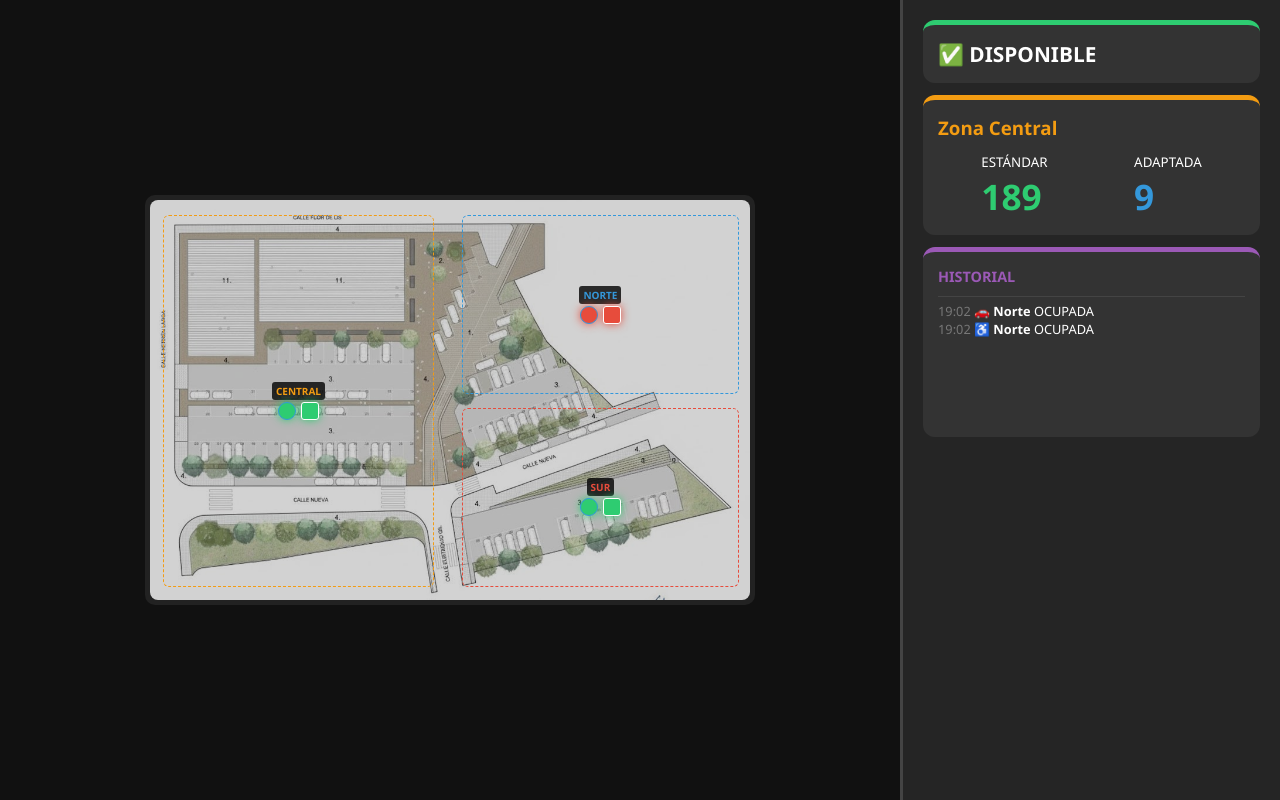
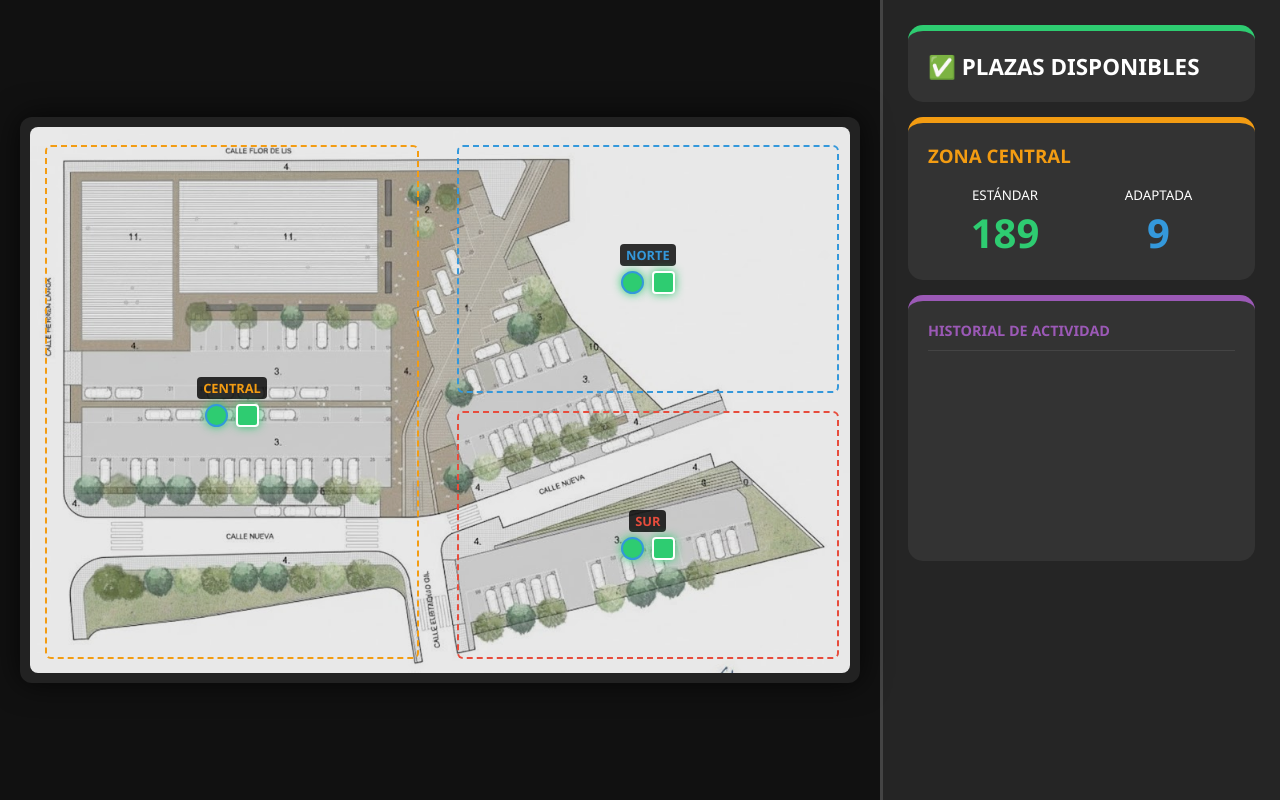
Before and after one commit to Daylon20/Parking-Flask-Arduino, a Flask app: page / in a window 1280 px wide. Run offline with Flask 3, Linux system fonts and the light colour scheme.

Commit message:
Update index.html

```diff
--- a/templates/index.html
+++ b/templates/index.html
@@ -3,74 +3,104 @@
 <head>
     <meta charset="UTF-8">
     <meta name="viewport" content="width=device-width, initial-scale=1.0">
-    <title>Smart Parking Ociopia - Móvil</title>
+    <title>Smart Parking Ociopia</title>
     <style>
-        /* --- DISEÑO BASE --- */
+        /* --- ESTILOS GENERALES --- */
         body {
             font-family: 'Segoe UI', sans-serif;
             background-color: #1a1a1a;
             color: white;
             margin: 0;
             display: flex;
-            flex-direction: row; /* Horizontal en PC */
+            flex-direction: row;
             height: 100vh;
+            overflow: hidden;
         }
 
-        /* --- CONTENEDOR DEL MAPA --- */
+        /* --- CONTENEDOR DEL MAPA (GRANDE EN PC) --- */
         .contenedor-principal {
-            flex: 2;
+            flex: 3;
             position: relative;
             display: flex;
             justify-content: center;
             align-items: center;
-            padding: 10px;
+            padding: 20px;
             background: #111;
         }
+
         .map-container {
             position: relative;
             background: #222;
-            border-radius: 10px;
-            padding: 5px;
+            border-radius: 12px;
+            padding: 10px;
             width: 100%;
-            max-width: 600px;
+            max-width: 1100px;
+            box-shadow: 0 0 30px rgba(0,0,0,0.7);
         }
+
         .map-image {
             display: block;
             width: 100%;
             height: auto;
             border-radius: 8px;
-            opacity: 0.8;
+            opacity: 0.9;
         }
 
         /* --- ZONAS INTERACTIVAS --- */
-        .zona-interactiva { position: absolute; cursor: pointer; border-radius: 6px; display: flex; flex-direction: column; align-items: center; justify-content: center; text-align: center; }
-        .nombre-zona { font-size: 10px; font-weight: bold; background: rgba(0,0,0,0.8); padding: 2px 4px; border-radius: 3px; margin-bottom: 2px; }
-        .contenedor-leds { display: flex; gap: 5px; }
-        .led { width: 16px; height: 16px; border: 1.5px solid white; border-radius: 3px; }
+        .zona-interactiva {
+            position: absolute;
+            cursor: pointer;
+            border-radius: 6px;
+            display: flex;
+            flex-direction: column;
+            align-items: center;
+            justify-content: center;
+            transition: 0.2s;
+        }
+        .zona-interactiva:hover { background-color: rgba(255, 255, 255, 0.1); }
+
+        .nombre-zona {
+            font-size: 1vw;
+            min-font-size: 10px;
+            font-weight: bold;
+            background: rgba(0,0,0,0.8);
+            padding: 2px 6px;
+            border-radius: 4px;
+            margin-bottom: 5px;
+        }
+
+        .contenedor-leds { display: flex; gap: 8px; }
+        .led { width: 1.5vw; height: 1.5vw; min-width: 15px; min-height: 15px; border: 2px solid white; border-radius: 4px; }
         .led-adaptada { border-radius: 50%; border-color: #3498db; }
-        .led-off { background-color: #2ecc71; box-shadow: 0 0 8px #2ecc71; }
-        .led-on { background-color: #e74c3c; box-shadow: 0 0 10px #e74c3c; }
+        .led-off { background-color: #2ecc71; box-shadow: 0 0 10px #2ecc71; }
+        .led-on { background-color: #e74c3c; box-shadow: 0 0 15px #e74c3c; }
 
-        /* --- PANEL LATERAL (DERECHA EN PC, ABAJO EN MÓVIL) --- */
+        /* --- PANEL LATERAL --- */
         .side-panel {
-            width: 380px;
+            width: 400px;
             background: #252525;
             border-left: 3px solid #444;
-            padding: 20px;
+            padding: 25px;
             box-sizing: border-box;
             overflow-y: auto;
         }
-        .stat-box { background: #333; padding: 15px; border-radius: 12px; margin-bottom: 12px; border-top: 5px solid #666; }
-        .big-num { font-size: 2.2em; font-weight: bold; color: #2ecc71; }
-        #historial { height: 120px; overflow-y: auto; font-size: 0.8em; margin-top: 10px; border-top: 1px solid #444; padding-top: 5px; }
+        .stat-box {
+            background: #333;
+            padding: 20px;
+            border-radius: 15px;
+            margin-bottom: 15px;
+            border-top: 6px solid #666;
+        }
+        .big-num { font-size: 2.5em; font-weight: bold; color: #2ecc71; }
+        #historial { height: 180px; overflow-y: auto; font-size: 0.85em; margin-top: 10px; border-top: 1px solid #444; padding-top: 10px; }
 
-        /* --- ADAPTACIÓN PARA MÓVIL --- */
-        @media (max-width: 768px) {
+        /* --- ADAPTACIÓN MÓVIL --- */
+        @media (max-width: 1000px) {
             body { flex-direction: column; overflow-y: auto; height: auto; }
-            .side-panel { width: 100%; border-left: none; border-top: 3px solid #444; height: auto; padding: 15px; }
-            .contenedor-principal { height: 50vh; min-height: 350px; }
-            .big-num { font-size: 2.8em; } /* Números más grandes en móvil */
-            .nombre-zona { font-size: 9px; }
+            .side-panel { width: 100%; border-left: none; border-top: 4px solid #444; height: auto; }
+            .contenedor-principal { height: auto; padding: 10px; }
+            .nombre-zona { font-size: 12px; }
+            .led { width: 22px; height: 22px; }
         }
     </style>
 </head>
@@ -78,9 +108,9 @@
 
     <div class="contenedor-principal">
         <div class="map-container">
-            <img src="static/img/logo_parking.jpg" class="map-image" onerror="this.style.background='#333'; this.parentElement.style.height='300px';">
+            <img src="{{ url_for('static', filename='img/logo_parking.jpg') }}" class="map-image">
 
-            <div id="zona-central" class="zona-interactiva" style="top:5%; left:3%; width:44%; height:90%; border:1.5px dashed #f39c12;" onclick="mostrarInfo('Zona Central')">
+            <div id="zona-central" class="zona-interactiva" style="top:5%; left:3%; width:44%; height:90%; border:2px dashed #f39c12;" onclick="mostrarInfo('Zona Central')">
                 <span class="nombre-zona" style="color:#f39c12;">CENTRAL</span>
                 <div class="contenedor-leds">
                     <div id="led-p6" class="led led-adaptada"></div>
@@ -88,7 +118,7 @@
                 </div>
             </div>
 
-            <div id="zona-norte" class="zona-interactiva" style="top:5%; left:52%; width:45%; height:43%; border:1.5px dashed #3498db;" onclick="mostrarInfo('Zona Norte')">
+            <div id="zona-norte" class="zona-interactiva" style="top:5%; left:52%; width:45%; height:43%; border:2px dashed #3498db;" onclick="mostrarInfo('Zona Norte')">
                 <span class="nombre-zona" style="color:#3498db;">NORTE</span>
                 <div class="contenedor-leds">
                     <div id="led-p2" class="led led-adaptada"></div>
@@ -96,7 +126,7 @@
                 </div>
             </div>
 
-            <div id="zona-sur" class="zona-interactiva" style="top:52%; left:52%; width:45%; height:43%; border:1.5px dashed #e74c3c;" onclick="mostrarInfo('Zona Sur')">
+            <div id="zona-sur" class="zona-interactiva" style="top:52%; left:52%; width:45%; height:43%; border:2px dashed #e74c3c;" onclick="mostrarInfo('Zona Sur')">
                 <span class="nombre-zona" style="color:#e74c3c;">SUR</span>
                 <div class="contenedor-leds">
                     <div id="led-p4" class="led led-adaptada"></div>
@@ -108,22 +138,21 @@
 
     <div class="side-panel">
         <div id="status-general" class="stat-box">
-            <h2 id="msg-principal" style="margin:0; font-size: 1.3em;">CARGANDO...</h2>
+            <h2 id="msg-principal" style="margin:0; font-size: 1.4em;">CONECTANDO...</h2>
         </div>
 
         <div id="detalle-zona"></div>
         <div id="aviso-zona"></div>
 
         <div class="stat-box" style="border-top-color: #9b59b6;">
-            <h3 style="margin:0; color:#9b59b6; font-size: 0.9em;">HISTORIAL</h3>
+            <h3 style="margin:0; color:#9b59b6; font-size: 0.9em;">HISTORIAL DE ACTIVIDAD</h3>
             <div id="historial"></div>
         </div>
     </div>
 
     <script>
-        // --- SIMULACIÓN (PARA QUE VEAS DATOS AHORA) ---
-        let datosSimulados = { p2: 1, p3: 1, p4: 0, p5: 0, p6: 0, p7: 0 };
         let ultimosEstados = { p2:0, p3:0, p4:0, p5:0, p6:0, p7:0 };
+        let estadosPines = { p2:0, p3:0, p4:0, p5:0, p6:0, p7:0 };
         let zonaActual = "Zona Central";
 
         const CONFIG = {
@@ -134,12 +163,20 @@
 
         function mostrarInfo(nombre) {
             zonaActual = nombre;
-            actualizarInterfaz();
+            actualizarInterfazVisual(estadosPines);
         }
 
-        function actualizarInterfaz() {
-            // Cuando tengas el Arduino, cambia esto por el fetch
-            const data = datosSimulados;
+        function actualizar() {
+            fetch('/status')
+                .then(res => res.json())
+                .then(data => {
+                    actualizarInterfazVisual(data);
+                })
+                .catch(err => console.error("Error al recibir datos:", err));
+        }
+
+        function actualizarInterfazVisual(data) {
+            estadosPines = data;
 
             // 1. Historial
             for (let pin in data) {
@@ -147,19 +184,32 @@
                     let accion = data[pin] === 1 ? "OCUPADA" : "LIBERADA";
                     let zonaNom = (pin === 'p2' || pin === 'p3') ? "Norte" : (pin === 'p4' || pin === 'p5') ? "Sur" : "Central";
                     let tipo = (parseInt(pin.substring(1)) % 2 === 0) ? "♿" : "🚗";
+
                     let log = document.createElement('div');
-                    log.innerHTML = `<span style="color:#777">${new Date().toLocaleTimeString('es-ES', {hour: '2-digit', minute:'2-digit'})}</span> ${tipo} <b>${zonaNom}</b> ${accion}`;
-                    document.getElementById('historial').prepend(log);
+                    log.style.padding = "5px 0";
+                    log.style.borderBottom = "1px solid #444";
+                    log.innerHTML = `<small style="color:#888">${new Date().toLocaleTimeString('es-ES')}</small> ${tipo} <b>${zonaNom}</b> ${accion}`;
+
+                    const histDiv = document.getElementById('historial');
+                    histDiv.prepend(log);
                     ultimosEstados[pin] = data[pin];
                 }
             }
 
             // 2. Estado General
             let ocupadas = Object.values(data).reduce((a, b) => a + b, 0);
-            document.getElementById('msg-principal').innerText = (ocupadas === 6) ? "🚨 LLENO" : "✅ DISPONIBLE";
-            document.getElementById('status-general').style.borderColor = (ocupadas === 6) ? "#e74c3c" : "#2ecc71";
+            const msgP = document.getElementById('msg-principal');
+            const cajaP = document.getElementById('status-general');
 
-            // 3. Luces
+            if (ocupadas === 6) {
+                msgP.innerText = "🚨 PARKING LLENO";
+                cajaP.style.borderColor = "#e74c3c";
+            } else {
+                msgP.innerText = "✅ PLAZAS DISPONIBLES";
+                cajaP.style.borderColor = "#2ecc71";
+            }
+
+            // 3. LEDs
             for (let i = 2; i <= 7; i++) {
                 let led = document.getElementById('led-p' + i);
                 if (led) {
@@ -168,14 +218,20 @@
                 }
             }
 
-            // 4. Panel
-            const n = zonaActual;
+            // 4. Panel Detalle
+            const z = zonaActual;
             document.getElementById('detalle-zona').innerHTML = `
-                <div class="stat-box" style="border-color: ${CONFIG[n].color}">
-                    <h3 style="margin:0; color:${CONFIG[n].color}">${n}</h3>
-                    <div style="display:flex; justify-content:space-around; align-items:center; margin-top:10px;">
-                        <div><small>ESTÁNDAR</small><br><span class="big-num">${CONFIG[n].totales - data[CONFIG[n].pines[1]]}</span></div>
-                        <div><small>ADAPTADA</small><br><span class="big-num" style="color:#3498db">${CONFIG[n].adaptadas - data[CONFIG[n].pines[0]]}</span></div>
+                <div class="stat-box" style="border-color: ${CONFIG[z].color}">
+                    <h3 style="margin:0; color:${CONFIG[z].color}">${z.toUpperCase()}</h3>
+                    <div style="display:flex; justify-content:space-around; align-items:center; margin-top:15px;">
+                        <div style="text-align:center;">
+                            <small>ESTÁNDAR</small><br>
+                            <span class="big-num">${CONFIG[z].totales - data[CONFIG[z].pines[1]]}</span>
+                        </div>
+                        <div style="text-align:center;">
+                            <small>ADAPTADA</small><br>
+                            <span class="big-num" style="color:#3498db">${CONFIG[z].adaptadas - data[CONFIG[z].pines[0]]}</span>
+                        </div>
                     </div>
                 </div>`;
 
@@ -186,6 +242,7 @@
         function gestionarRecomendacion(data) {
             let aviso = document.getElementById('aviso-zona');
             let pA = CONFIG[zonaActual].pines[0], pB = CONFIG[zonaActual].pines[1];
+
             if (data[pA] === 1 && data[pB] === 1) {
                 let mejorZona = "", maxLibres = -1;
                 for (let z in CONFIG) {
@@ -193,12 +250,18 @@
                     let libres = (1 - data[CONFIG[z].pines[0]]) + (1 - data[CONFIG[z].pines[1]]);
                     if (libres > maxLibres) { maxLibres = libres; mejorZona = z; }
                 }
-                aviso.innerHTML = `<div class="stat-box" style="border-color:#e74c3c; background:#422; text-align:center;"><b style="color:#e74c3c;">⚠️ ZONA AGOTADA</b><br><small>Mejor ir a:</small> <b style="color:#2ecc71;">📍 ${mejorZona.toUpperCase()}</b></div>`;
-            } else { aviso.innerHTML = ""; }
+                aviso.innerHTML = `
+                    <div class="stat-box" style="border-color:#e74c3c; background:rgba(231,76,60,0.1); text-align:center;">
+                        <b style="color:#e74c3c;">⚠️ ZONA SIN DISPONIBILIDAD</b><br>
+                        <small>Se recomienda dirigirse a:</small><br>
+                        <b style="color:#2ecc71; font-size:1.3em;">📍 ${mejorZona.toUpperCase()}</b>
+                    </div>`;
+            } else {
+                aviso.innerHTML = "";
+            }
         }
 
-        actualizarInterfaz();
-        setInterval(actualizarInterfaz, 2000);
+        setInterval(actualizar, 2000);
     </script>
 </body>
 </html>
```
